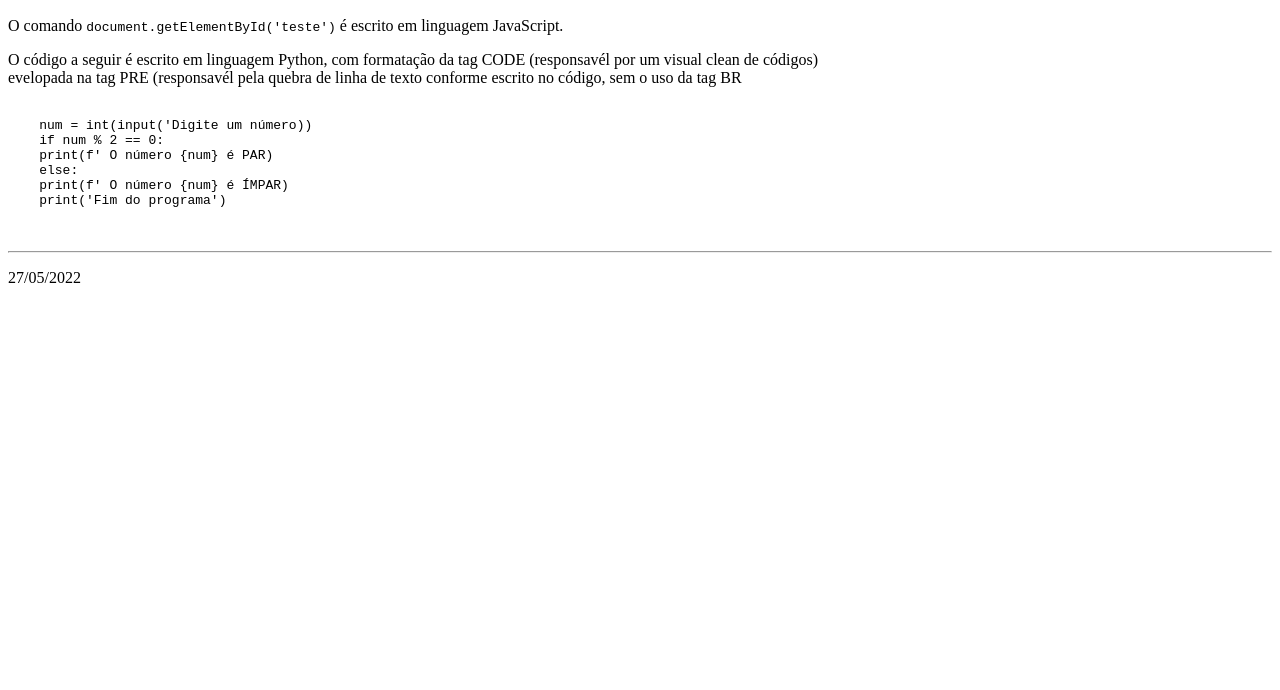
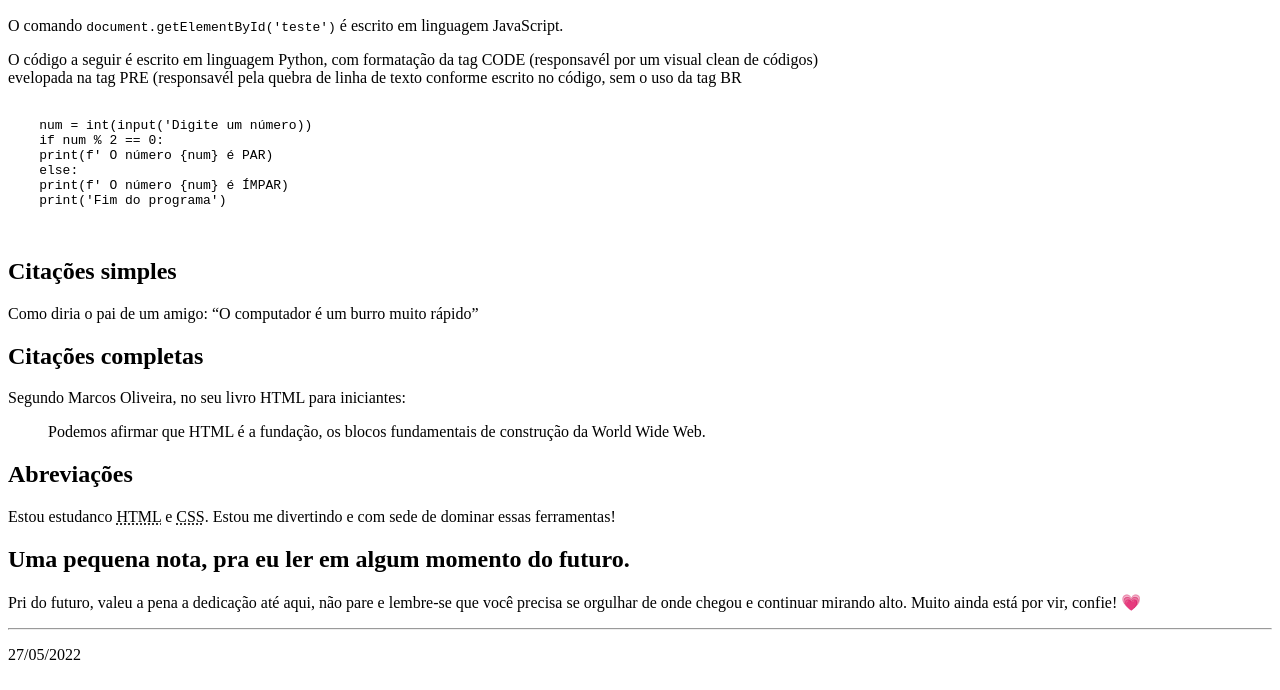
Before and after one commit to priscilla-slusarz/Curso-HTML5-CSS3, a plain HTML site: page exercicios_modulo_001/ex009/index.html in a window 1280 px wide. Shown: the part 110-800 px from the top of the page. Drawn offline with Linux system fonts and the light colour scheme.

Commit message:
Atualização da aula

```diff
--- a/exercicios_modulo_001/ex009/index.html
+++ b/exercicios_modulo_001/ex009/index.html
@@ -23,6 +23,19 @@
     print('Fim do programa')
         </code>
     </pre>
+
+    <h2>Citações simples</h2>
+    <p>Como diria o pai de um amigo: <q>O computador é um burro muito rápido</q></p>
+
+    <h2>Citações completas</h2>
+    <p>Segundo Marcos Oliveira, no seu livro HTML para iniciantes:</p> <blockquote cite="https://r.search.yahoo.com/_ylt=AwrE01P4rJJigOMA9xvz6Qt.;_ylu=Y29sbwNiZjEEcG9zAzEEdnRpZAMEc2VjA3Ny/RV=2/RE=1653808505/RO=10/RU=https%3a%2f%2flivrariapublica.com.br%2fhtml-para-iniciantes-com-html5-marcos-oliveira-2%2f/RK=2/RS=8ST7tStHeMoq5Htu1p2eLIxvWCQ-" >
+         Podemos afirmar que HTML é a fundação, os blocos fundamentais de construção da World Wide Web. </blockquote>
+    <h2>Abreviações</h2>
+    <p>Estou estudanco <abbr title="HyperText Markup Language">HTML</abbr> e <abbr title="Cascading Style Sheets">CSS</abbr>. Estou me divertindo e com sede de dominar essas ferramentas!
+
+        <h2>Uma pequena nota, pra eu ler em algum momento do futuro.</h2>
+
+        Pri do futuro, valeu a pena a dedicação até aqui, não pare e lembre-se que você precisa se orgulhar de onde chegou e continuar mirando alto. Muito ainda está por vir, confie! &#x1F497;</p>
     <hr>
     <p>27/05/2022</p>
 </body>
```
